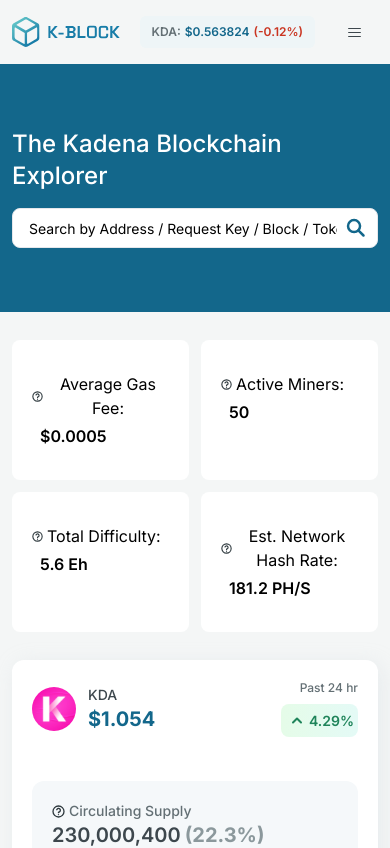
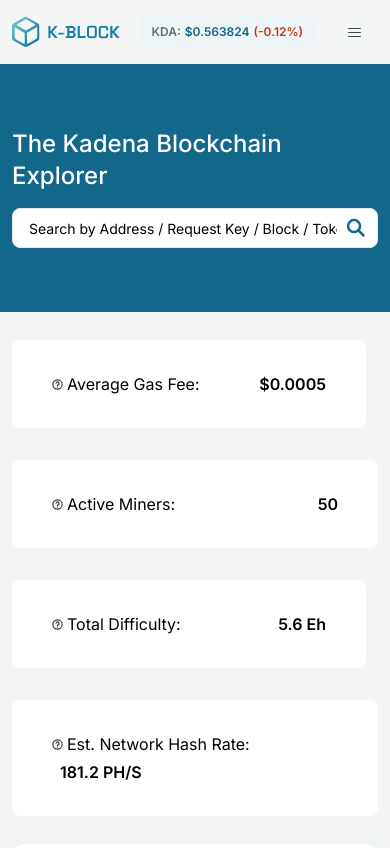
Before and after one commit to techfleetworks/k-block-app, a Next.js app: page / in a window 390 px wide. Shown: the top 848 px of the page. Built offline with nearby package versions, Linux system fonts and the light colour scheme.

Commit message:
navigation refix

```diff
--- a/src/components/common/info-bar/index.jsx
+++ b/src/components/common/info-bar/index.jsx
@@ -4,41 +4,10 @@
 import InfoMobile from "./info-responsive/info-mobile";
 
 const InfoBar = () => {
-  const [isInfoDesktop, setIsInfoDesktop] = React.useState(true);
-  const [isInfoTablet, setIsInfoTablet] = React.useState(false);
-  const [isInfoMobile, setIsInfoMobile] = React.useState(false);
-
-  React.useEffect(() => {
-    function handleResize() {
-      if (window.innerWidth > 1127) {
-        setIsInfoDesktop(true);
-      } else {
-        setIsInfoDesktop(false);
-      }
-
-      if (window.innerWidth < 1127 && window.innerWidth > 670) {
-        setIsInfoTablet(true);
-      } else {
-        setIsInfoTablet(false);
-      }
-
-      if (window.innerWidth < 670) {
-        setIsInfoMobile(true);
-      } else {
-        setIsInfoMobile(false);
-      }
-    }
-
-    window.addEventListener("resize", handleResize);
-    handleResize();
-
-    return () => window.removeEventListener("resize", handleResize);
-  }, []);
   return (
     <>
-      {isInfoDesktop && <InfoDesktop />}
-      {isInfoTablet && <InfoTablet />}
-      {isInfoMobile && <InfoMobile />}
+      <InfoDesktop />
+      <InfoTablet />
     </>
   );
 };
--- a/src/components/common/info-bar/info-responsive/info-desktop/index.jsx
+++ b/src/components/common/info-bar/info-responsive/info-desktop/index.jsx
@@ -35,7 +35,7 @@
 
 export default function InfoDesktop() {
   return (
-    <div className="px-3 md:px-12 my-7">
+    <div className="hidden lg:block px-3 md:px-12 my-7">
       <div className="flex flex-wrap justify-between bg-neutral-n-0 drop-shadow-[4px_4px_10px_rgba(195, 204, 212, 0.25)] rounded-lg">
         <InfoItem
           label="Average Gas Fee"
--- a/src/components/common/info-bar/info-responsive/info-tablet/index.jsx
+++ b/src/components/common/info-bar/info-responsive/info-tablet/index.jsx
@@ -35,16 +35,16 @@
 
 export default function InfoTablet() {
   return (
-    <div className="px-3 md:px-12 my-7">
-      <div className="flex">
-        <div className="bg-neutral-n-0 drop-shadow-[4px_4px_10px_rgba(195, 204, 212, 0.25)] rounded-lg mr-3 p-5 w-[47vw]">
+    <div className="lg:hidden flex flex-wrap px-3 md:px-12 my-7">
+      <div className="flex justify-start gap-8 flex-grow flex-wrap">
+        <div className="bg-neutral-n-0 drop-shadow-[4px_4px_10px_rgba(195, 204, 212, 0.25)] rounded-lg mr-3 p-5 flex-grow">
           <InfoItem
             label="Average Gas Fee"
             value="$0.0005"
             tooltipText="The cost of making a transaction"
           />
         </div>
-        <div className="bg-neutral-n-0 drop-shadow-[4px_4px_10px_rgba(195, 204, 212, 0.25)] rounded-lg p-5 w-[47vw]">
+        <div className=" flex-grow bg-neutral-n-0 drop-shadow-[4px_4px_10px_rgba(195, 204, 212, 0.25)] rounded-lg p-5 ">
           <InfoItem
             label="Active Miners"
             value="50"
@@ -58,16 +58,14 @@
             }
           />
         </div>
-      </div>
-      <div className="flex mt-3">
-        <div className="justify-between bg-neutral-n-0 drop-shadow-[4px_4px_10px_rgba(195, 204, 212, 0.25)] rounded-lg mr-3 p-5 w-[47vw]">
+        <div className=" flex-grow bg-neutral-n-0 drop-shadow-[4px_4px_10px_rgba(195, 204, 212, 0.25)] rounded-lg mr-3 p-5 ">
           <InfoItem
             label="Total Difficulty"
             value="5.6 Eh"
             tooltipText="How hard it is for miners to add new blocks to the chain. Varies based on how many people are mining."
           />
         </div>
-        <div className="justify-between bg-neutral-n-0 drop-shadow-[4px_4px_10px_rgba(195, 204, 212, 0.25)] rounded-lg p-5 w-[47vw]">
+        <div className=" flex-grow bg-neutral-n-0 drop-shadow-[4px_4px_10px_rgba(195, 204, 212, 0.25)] rounded-lg p-5 ">
           <InfoItem
             label="Est. Network Hash Rate"
             value="181.2 PH/S"
```
